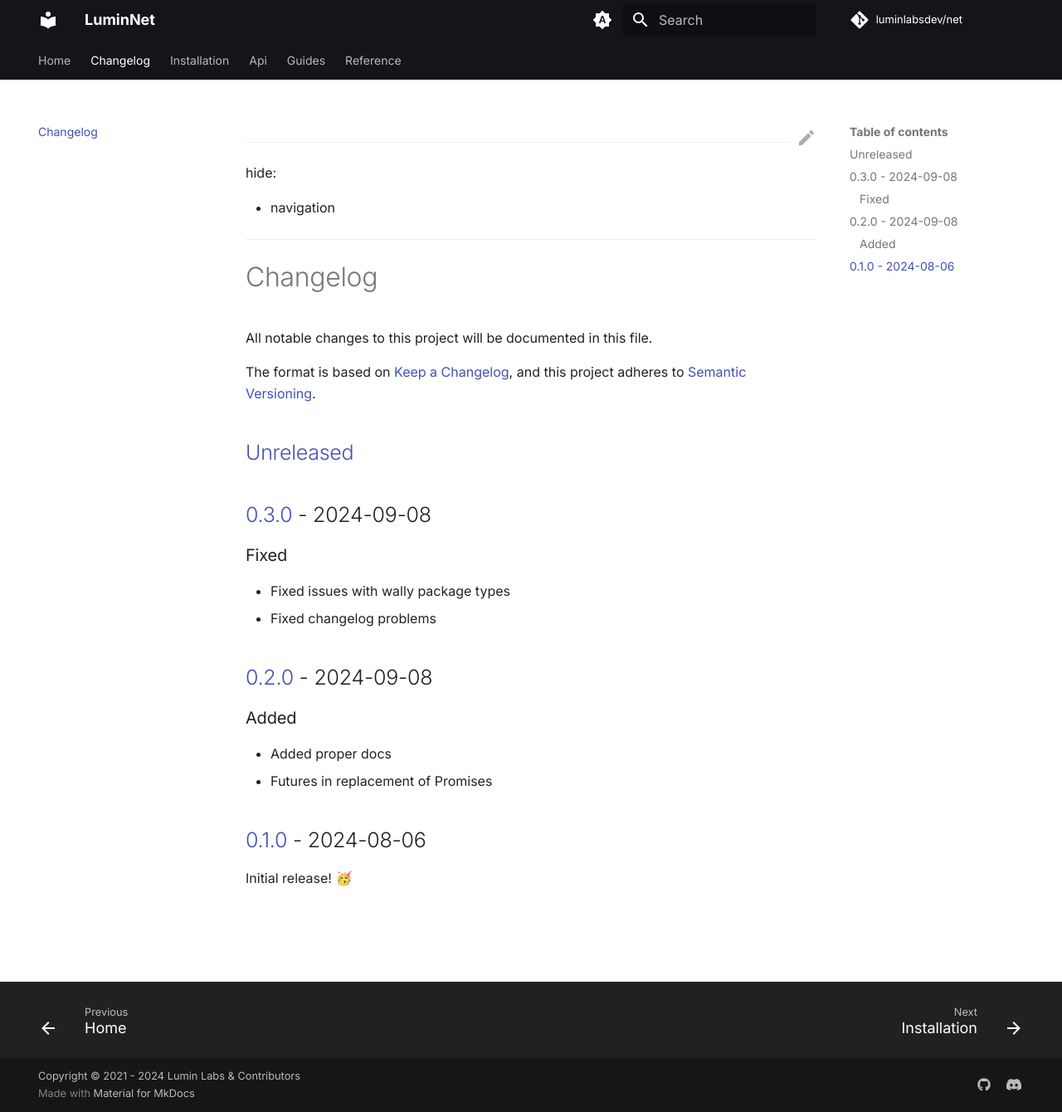
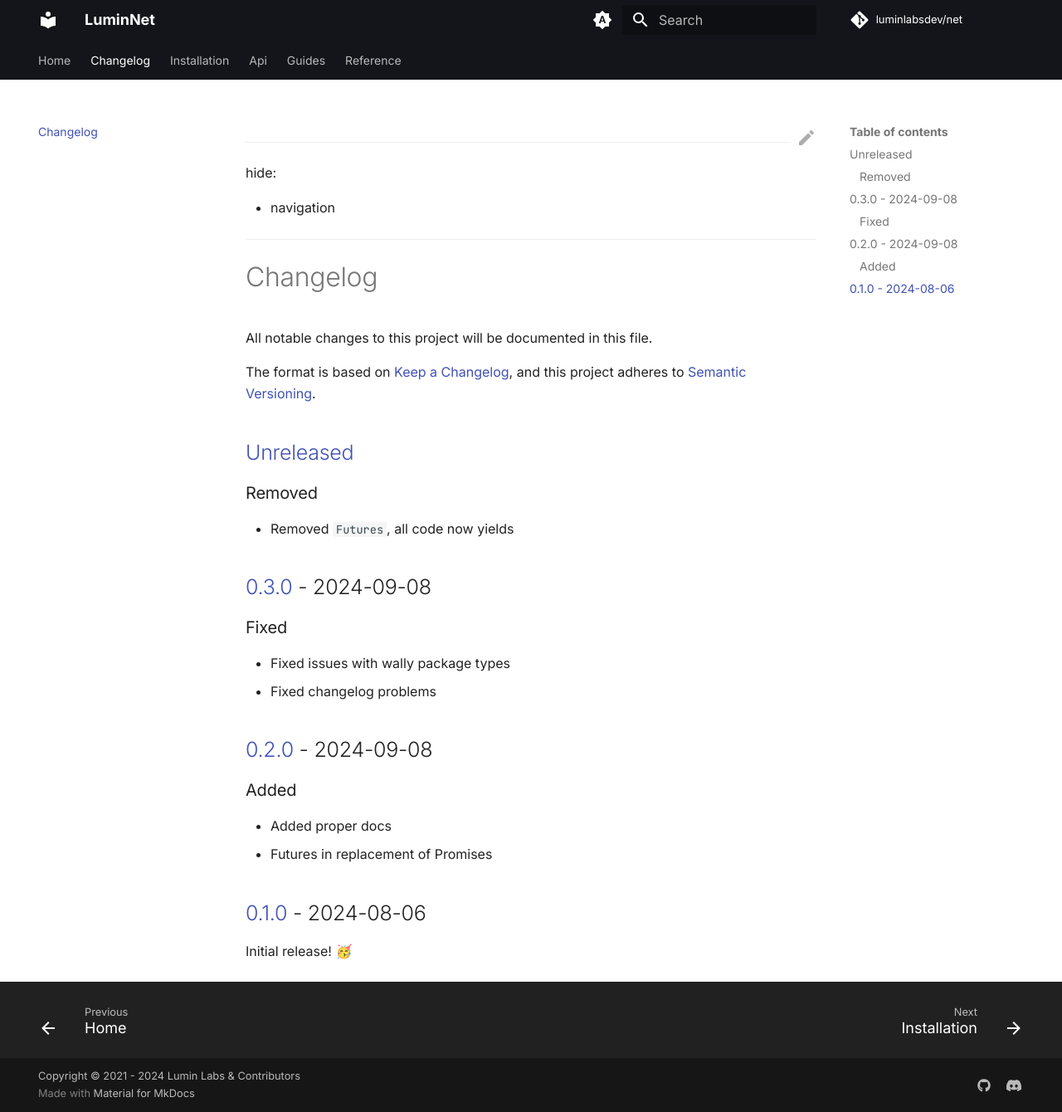
Before and after one commit to luminlabsdev/net, an MkDocs documentation site: the page built from docs/changelog.md, in a window 1280 px wide and 1340 px high. Shown: the whole window at 83% size. Built offline with MkDocs 1.6.1 and Material for MkDocs 9.7.7, drawn with Linux system fonts in a browser that asks for light colours; comment, search, counter and statistics services are not loaded.

Commit message:
add changelog

```diff
--- a/docs/changelog.md
+++ b/docs/changelog.md
@@ -14,6 +14,10 @@ The format is based on [Keep a Changelog](https://keepachangelog.com/en/1.1.0/),
 and this project adheres to [Semantic Versioning](https://semver.org/spec/v2.0.0.html).
 
 ## [Unreleased]
+
+### Removed
+
+- Removed `Futures`, all code now yields
 
 ## [0.3.0] - 2024-09-08
 
```
